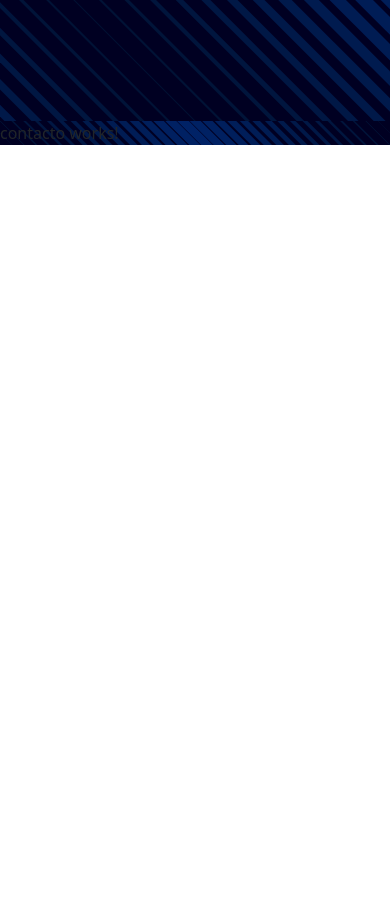
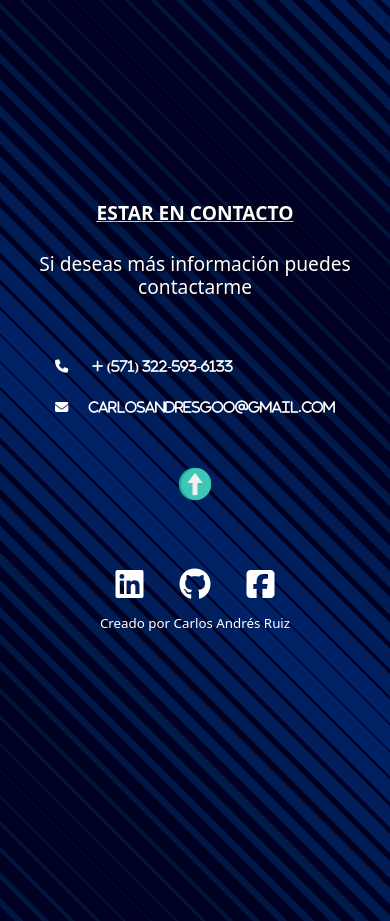
Before and after one commit to carlosandresgoo/Portafolio, an Angular app: page / in a window 390 px wide. Shown: the part 4040-4961 px from the top of the page. Before the commit the page ends 4185 px from the top, so only its background shows below. Built offline with nearby package versions, Linux system fonts and the light colour scheme.

Commit message:
avances en el componente contacto

```diff
--- a/src/app/app.component.css
+++ b/src/app/app.component.css
@@ -38,6 +38,7 @@ html {
     background-size: cover;
     background-repeat: no-repeat;
     background-position: center;
+    height: 100vh;
 }
 
 .sub-contenedor {
--- a/src/app/app.module.ts
+++ b/src/app/app.module.ts
@@ -9,6 +9,7 @@ import { ProyectosComponent } from './components/proyectos/proyectos.component';
 import { AppRoutingModule } from './app-routing.module';
 import { ContactoComponent } from './components/contacto/contacto.component';
 import { SobreMiComponent } from './components/sobre-mi/sobre-mi.component';
+import { SubirIconoComponent } from './components/subir-icono/subir-icono.component';
 
 // módulos de angular materials
 
@@ -22,7 +23,8 @@ import { SobreMiComponent } from './components/sobre-mi/sobre-mi.component';
     Iniciocomponents,
     ProyectosComponent,
     ContactoComponent,
-    SobreMiComponent
+    SobreMiComponent,
+    SubirIconoComponent
   ],
   imports: [
     BrowserModule,
--- a/src/app/components/contacto/contacto.component.css
+++ b/src/app/components/contacto/contacto.component.css
@@ -0,0 +1,107 @@
+h2 {
+    color: white;
+    text-shadow: 2px 2px 4px rgba(0, 0, 0, 0.8);
+    font-weight: bold;
+    text-transform: uppercase;
+    text-decoration: underline;
+    margin-top: 80px;
+}
+
+h3 {
+    margin-top: 40px;
+    color: white;
+    text-shadow: 1px 1px 2px rgba(0, 0, 0, 0.8);
+}
+
+a {
+    text-decoration: none;
+}
+
+h4 {
+    margin-top: 40px;
+}
+
+.contenedor-contacto {
+    margin-top: 60px;
+}
+
+.icono-contacto {
+    text-decoration: none;
+    margin-left: 20px;
+    transition: background-color 0.3s, transform 0.3s;
+}
+
+.icono-contacto:hover {
+    transform: scale(1.05);
+}
+
+.fa-brands {
+    transition: background-color 0.3s, transform 0.3s;
+}
+
+.fa-brands:hover {
+    transform: scale(1.1);
+}
+
+li {
+    color: white;
+    margin-top: 80px;
+    transition: background-color 0.3s, transform 0.3s;
+}
+
+li:hover {
+    transform: scale(1.1);
+}
+
+.icono-subir {
+    margin-top: 70px;
+    margin-bottom: 15px;
+}
+
+.contenedor-redes {
+    width: 20%;
+    margin-top: 80px;
+}
+
+@media screen and (max-width: 767px) {
+
+
+    .icono-subir {
+        margin-top: 40px;
+        margin-bottom: 15px;
+    }
+
+    h3 {
+        margin-top: 20px;
+        text-align: center;
+        font-size: larger;
+    }
+
+    h2 {
+        font-size: larger;
+        margin-top: 80px;
+    }
+
+    li {
+        margin-top: 40px;
+        font-size: smaller;
+    }
+
+    h4 {
+        margin-top: 30px;
+    }
+
+    .fa-brands {
+        transition: background-color 0.3s, transform 0.3s;
+    }
+
+    .fa-brands:hover {
+        transform: scale(1.1);
+    }
+
+    .contenedor-redes {
+        width: 50%;
+
+    }
+
+}
--- a/src/app/components/contacto/contacto.component.html
+++ b/src/app/components/contacto/contacto.component.html
@@ -1 +1,18 @@
-<p>contacto works!</p>
+<div class="contenedor d-flex justify-content-center align-items-center flex-column">
+    <h2>Estar en contacto</h2>
+    <h3>Si deseas más información puedes contactarme</h3>
+    <div class="d-flex flex-column">
+        <li class="contenedor-contacto fa-solid fa-phone fa-lg"><a class="text-white icono-contacto" href="tel:3225936133" target="_blank">  + (571)  322-593-6133</a></li>
+        <li class="fa-solid fa-envelope fa-lg"><a class="text-white icono-contacto" href="mailto:carlosandresgoo@gmail.com.com" target="_blank">carlosandresgoo@gmail.com</a></li>
+    </div>
+    <app-subir-icono class="icono-subir"></app-subir-icono>
+    <div class="contenedor-redes d-flex align-items-center justify-content-around mt-5">
+        <a class="fa-brands fa-linkedin fa-2xl" style="color: white;"
+            href="https://www.linkedin.com/in/carlos-andr%C3%A9s-ruiz-hinestroza/" target="_blank"></a>
+        <a class="fa-brands fa-github fa-2xl" style="color: white;" href="https://github.com/carlosandresgoo"
+            target="_blank"></a>
+        <a class="fa-brands fa-square-facebook fa-2xl" style="color: white;"
+            href="https://www.facebook.com/andres.ruiz.37853/" target="_blank"></a>
+    </div>
+    <h4 style="color: white; font-size:smaller;">Creado por Carlos Andrés Ruiz</h4>
+</div>
--- a/src/app/components/inicio/inicio.component.css
+++ b/src/app/components/inicio/inicio.component.css
@@ -28,6 +28,11 @@ h3 {
 
 a {
     text-decoration: none;
+    transition: background-color 0.3s, transform 0.3s;
+}
+
+a:hover {
+    transform: scale(1.05);
 }
 
 @media screen and (max-width: 767px) {
--- /dev/null
+++ b/src/app/components/subir-icono/subir-icono.component.css
@@ -0,0 +1,10 @@
+img{
+    width: 40px;
+    height: 40px;
+    margin: 10px;
+    transition: background-color 0.3s, transform 0.3s;
+}
+
+img:hover {
+    transform: scale(1.05);
+}
--- /dev/null
+++ b/src/app/components/subir-icono/subir-icono.component.html
@@ -0,0 +1,3 @@
+<button class="btn" (click)="subir()">
+    <img src="../../../assets/subir-icono.png">
+</button>
--- /dev/null
+++ b/src/app/components/subir-icono/subir-icono.component.ts
@@ -0,0 +1,19 @@
+import { Component, OnInit } from '@angular/core';
+
+@Component({
+  selector: 'app-subir-icono',
+  templateUrl: './subir-icono.component.html',
+  styleUrls: ['./subir-icono.component.css']
+})
+export class SubirIconoComponent implements OnInit {
+
+  constructor() { }
+
+  ngOnInit() { }
+
+  // Método que sube todo el scroll de la página
+  subir() {
+    window.scrollTo({ top: 0, left: 0 });
+  }
+
+}
```
Also changed, not shown: src/app/components/contacto/contacto.component.ts (line endings or trailing spaces), src/assets/subir-icono.png (added), 1 other file (tests, documents, lock files or other folders).
